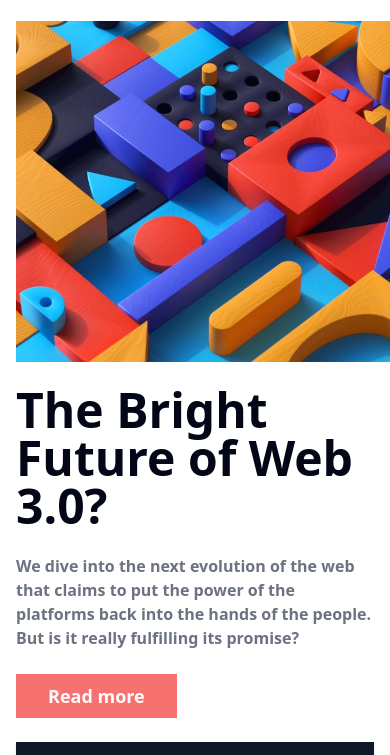
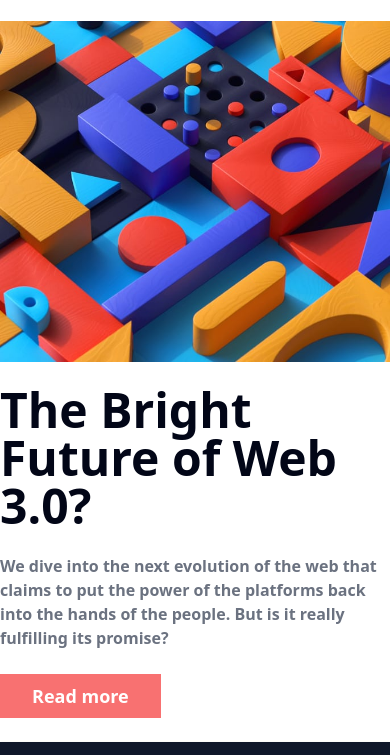
Before and after one commit to zablon-oigo/news_homepage, a website: page index.html in a window 390 px wide. Shown: the part 67-822 px from the top of the page. Drawn offline with nearby package versions, Linux system fonts and the light colour scheme; files that its build step writes are made by us from their sources.

Commit message:
changing margin on x axis

```diff
--- a/index.html
+++ b/index.html
@@ -54,11 +54,11 @@
     <section class="max-w-5xl mx-auto">
         <div class="grid sm:grid-cols-3 grid-rows-1 grid-cols-1 gap-6">
             <div class="sm:col-start-1 sm:col-end-3">
-                <img src="" alt="image" class="mx-4 sm:mx-0" id="image" >
+                <img src="" alt="image" class="" id="image" >
             </div>
                     <div class="sm:col-start-3 sm:row-span-3">
 
-                            <div class="bg-slate-900 p-4 shadow mx-4 sm:mx-0">
+                            <div class="bg-slate-900 p-4 shadow ">
 
                                     <h2 class="font-bold text-4xl text-yellow-500 mb-6">New </h2>
                                     <div class="block mb-8">
@@ -92,10 +92,10 @@
                             </div>
 
                     </div>
-                    <div class=" mx-4 sm:mx-0 sm:col-span row-start-2  sm:row-start-2 sm:row-end-2">
+                    <div class=" sm:col-span row-start-2  sm:row-start-2 sm:row-end-2">
                         <h1 class="sm:text-6xl text-5xl font-bold text-slate-950">The Bright Future of Web 3.0?</h1>
                     </div>
-                    <div class=" mx-4 sm:mx-0 sm:col-span sm:row-span-1 row-start-3 sm:row-start-2 sm:row-end-2">
+                    <div class=" sm:col-span sm:row-span-1 row-start-3 sm:row-start-2 sm:row-end-2">
                        <div class="sm:mb-4">
                         <p class="text-md  font-semibold text-gray-500 mb-6 ">
                             We dive into the next evolution of the web that claims to put the power of the platforms back into the hands of the people.
```
